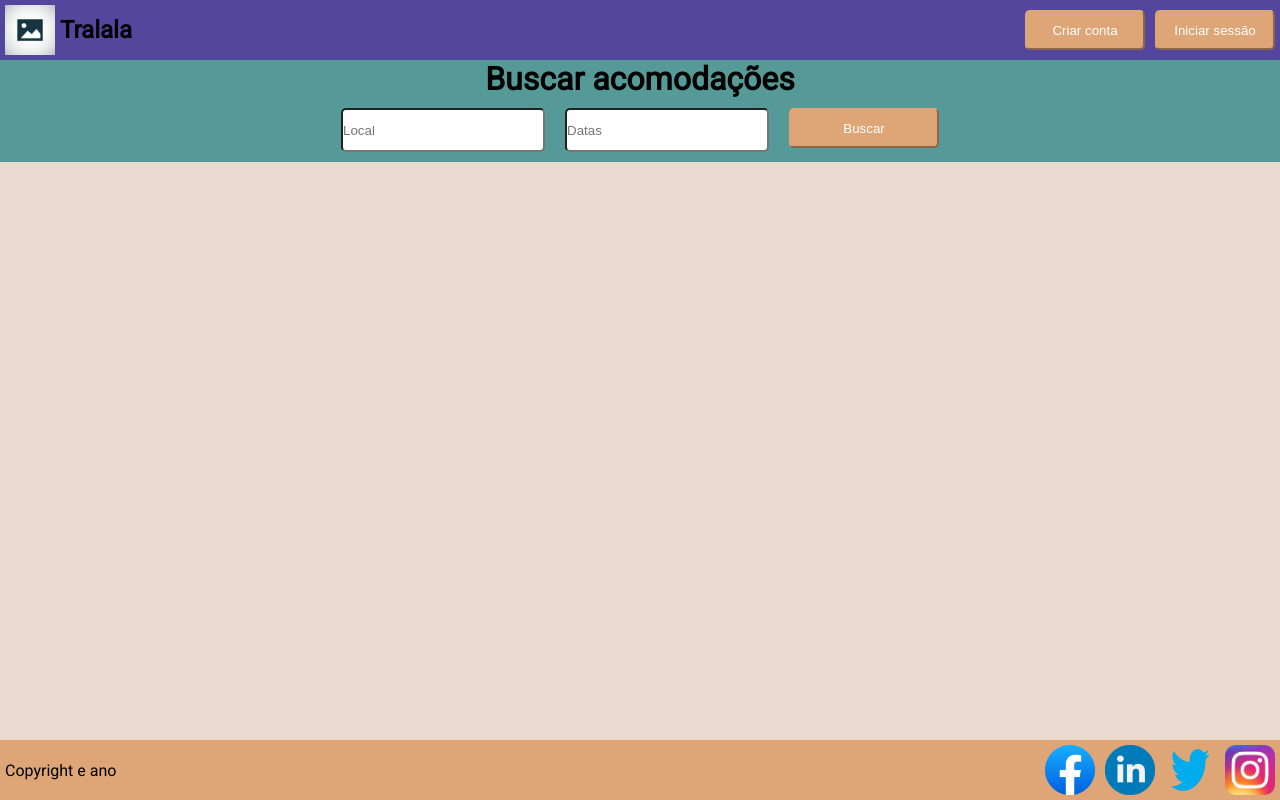
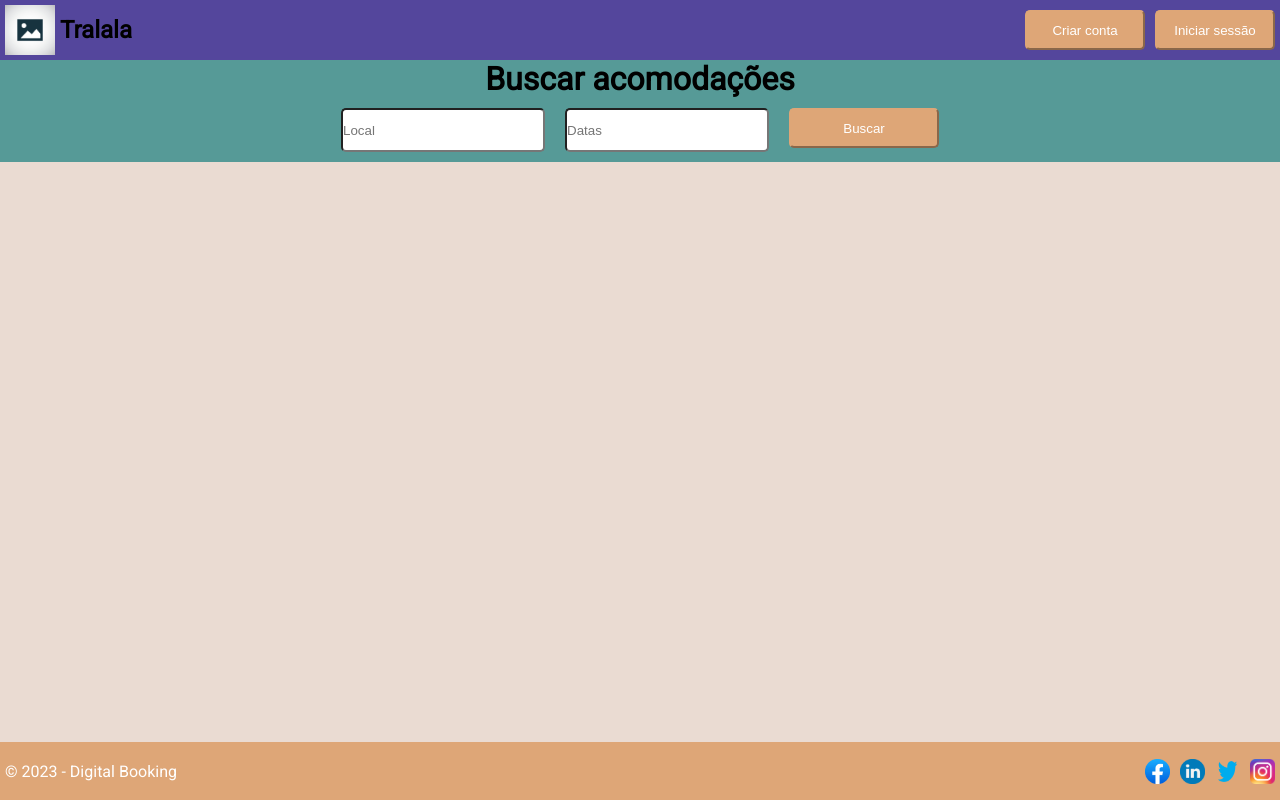
Before and after one commit to arrudaY/odecasa, a React (Vite) app in the folder FrontEnd/projeto/projetoIntegrador/: page / in a window 1280 px wide. Shown: the top 800 px of the page. Built offline with nearby package versions, Linux system fonts and the light colour scheme.

Commit message:
ajustes footer

```diff
--- a/FrontEnd/projeto/projetoIntegrador/src/Components/Footer.jsx
+++ b/FrontEnd/projeto/projetoIntegrador/src/Components/Footer.jsx
@@ -9,7 +9,7 @@ const Footer = () => {
   return (
       <footer className="sticky-bottom">
         <div className={styles.footerContainer}>
-          <p className={styles.footerCopyright}>Copyright e ano</p>
+          <p className={styles.footerCopyright}>© 2023 - Digital Booking</p>
           <div className={styles.footerRedes}>
             <img className={styles.footerRedesImg} src={facebook}/>
             <img className={styles.footerRedesImg} src={linkedin}/>
--- a/FrontEnd/projeto/projetoIntegrador/src/Components/Footer.module.css
+++ b/FrontEnd/projeto/projetoIntegrador/src/Components/Footer.module.css
@@ -5,6 +5,8 @@
     font-family: "Roboto";
     align-items: center;
     background-color: var(--color-4);
+    width: 100%;
+    height: 58px;
 }
 
 .footerRedes{
@@ -15,11 +17,33 @@
 }
 
 .footerRedesImg{
-    width: 50px;
-    height: 50px;
+    width: 25px;
+    height: 25px;
     margin: 5px;
 }
 
 .footerCopyright{
     margin: 5px;
+    color: var(--color-6)
 }
+
+@media (max-width: 414px) {
+    sticky-bottom {
+        width: 414px;
+    }
+    .footerRedes {
+        display: none;
+    }
+}
+
+@media (max-width: 768px) {
+    sticky-bottom {
+        width: 768px;
+    }
+}
+
+@media(max-width: 1366px) {
+    sticky-bottom {
+        width: 1366px;
+    }
+}
--- a/FrontEnd/projeto/projetoIntegrador/src/main.css
+++ b/FrontEnd/projeto/projetoIntegrador/src/main.css
@@ -11,6 +11,7 @@
     --color-3: #EADBD2;
     --color-4: #DEA677;
     --color-5: #D0585D;
+    --color-6: #FFFFFF;
 }
 
 .sticky-top{
```
